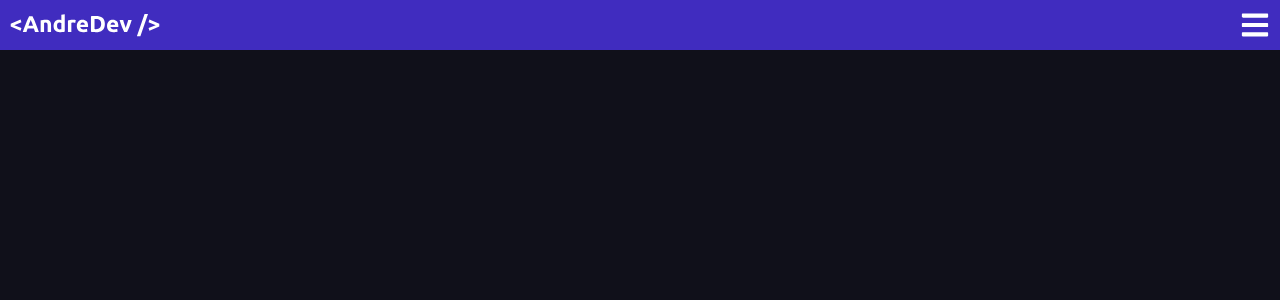
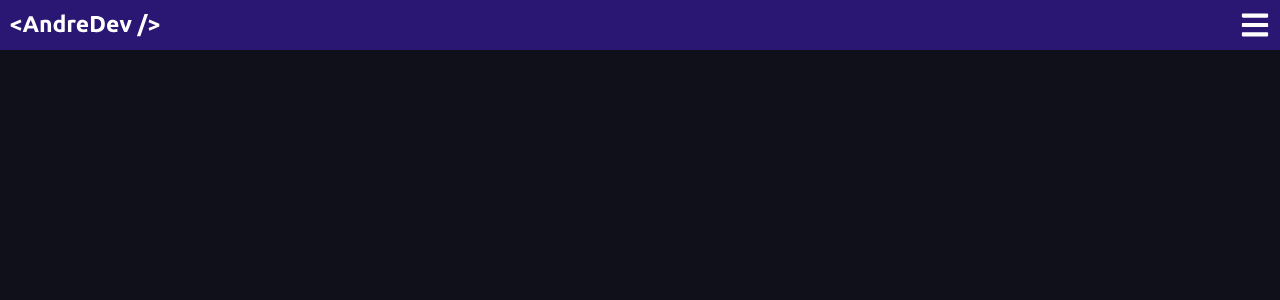
Before and after one commit to AndreDev12/portfolio, a React (Vite) app: page / in a window 1280 px wide. Shown: the top 300 px of the page. Built offline with nearby package versions, Linux system fonts and the light colour scheme.

Commit message:
Adding styles to navigation

```diff
--- a/src/components/Header/Home.jsx
+++ b/src/components/Header/Home.jsx
@@ -25,9 +25,11 @@ const Home = () => {
             }
           </MenuButton>
           <Nav toggle={toggle}>
-            <Link to="#about">About</Link>
-            <Link to="#skills">Skills</Link>
-            <Link to="#portfolio">Portfolio</Link>
+            <ul>
+              <li><Link to="#about">About</Link></li>
+              <li><Link to="#skills">Skills</Link></li>
+              <li><Link to="#portfolio">Portfolio</Link></li>
+            </ul>
           </Nav>
         </div>
       </div>
--- a/src/components/Header/styles.js
+++ b/src/components/Header/styles.js
@@ -5,7 +5,7 @@ export const Header = styled.header`
     width: 100%;
     > div{
         width: 100%;
-        background-color: ${({theme}) => theme.colors.purpleLight};
+        background-color: ${({theme}) => theme.colors.purple};
         height: 5rem;
         padding: 1rem;
         div{
@@ -34,7 +34,7 @@ export const MenuButton = styled.div`
 `;
 
 export const Nav = styled.nav`
-    background-color: ${({theme}) => theme.colors.purple};
+    background-color: ${({theme}) => theme.colors.test5};
     height: calc(100vh - 5rem);
     display: flex;
     flex-direction: column;
@@ -45,4 +45,25 @@ export const Nav = styled.nav`
     transform: ${({toggle}) => toggle ? "translateX(0%)" : "translateX(100%)"};
     transition: all .3s;
     width: ${({toggle}) => toggle ? "100%" : "0%"};
+    ul{
+        width: 100%;
+        li:not(:nth-child(1)){
+            border-top: .1rem solid ${({theme}) => theme.colors.purple};
+        }
+        li{
+            color: ${({theme}) => theme.colors.white};
+            font-size: 1.6rem;
+            height: 3.8rem;
+            position: relative;
+            transition: padding-left .3s;
+            width: 100%;
+            a{
+                height: 100%;
+                width: 100%;
+                display: block;
+                line-height: 3.8rem;
+                margin-left: 1.5rem;
+            }
+        }
+    }
 `;
--- a/src/styles/GlobalStyle.js
+++ b/src/styles/GlobalStyle.js
@@ -42,10 +42,10 @@ export const GlobalStyle = createGlobalStyle`
     list-style: none;
   }
 
-  ul, ol{
+  /* ul, ol{
+    margin: 0;
     padding: 0;
-    margin: 0;
-  }
+  } */
 
   p{
     margin: 1rem 0;
--- a/src/styles/theme.js
+++ b/src/styles/theme.js
@@ -2,10 +2,16 @@ export const theme = {
     colors: {
       black: '#000000',
       darkBlue: '#10101A',
-      gray: '#c4c4c4',
+      gray: '#C4C4C4',
       purple: '#2A1673',
       purpleLight: '#402CBF',
-      white: '#FFFFFF'
+      white: '#FFFFFF',
+      test: '#402CBF',
+      test2: '#6B98F2',
+      test3: '#4B32D9',
+      test4: '#2B42F0',
+      test5: 'rgba(42,43,56,.5)',
+      test6: '#352559'
     },
     fonts: {
       family: 'Ubuntu, sans-serif',
```
